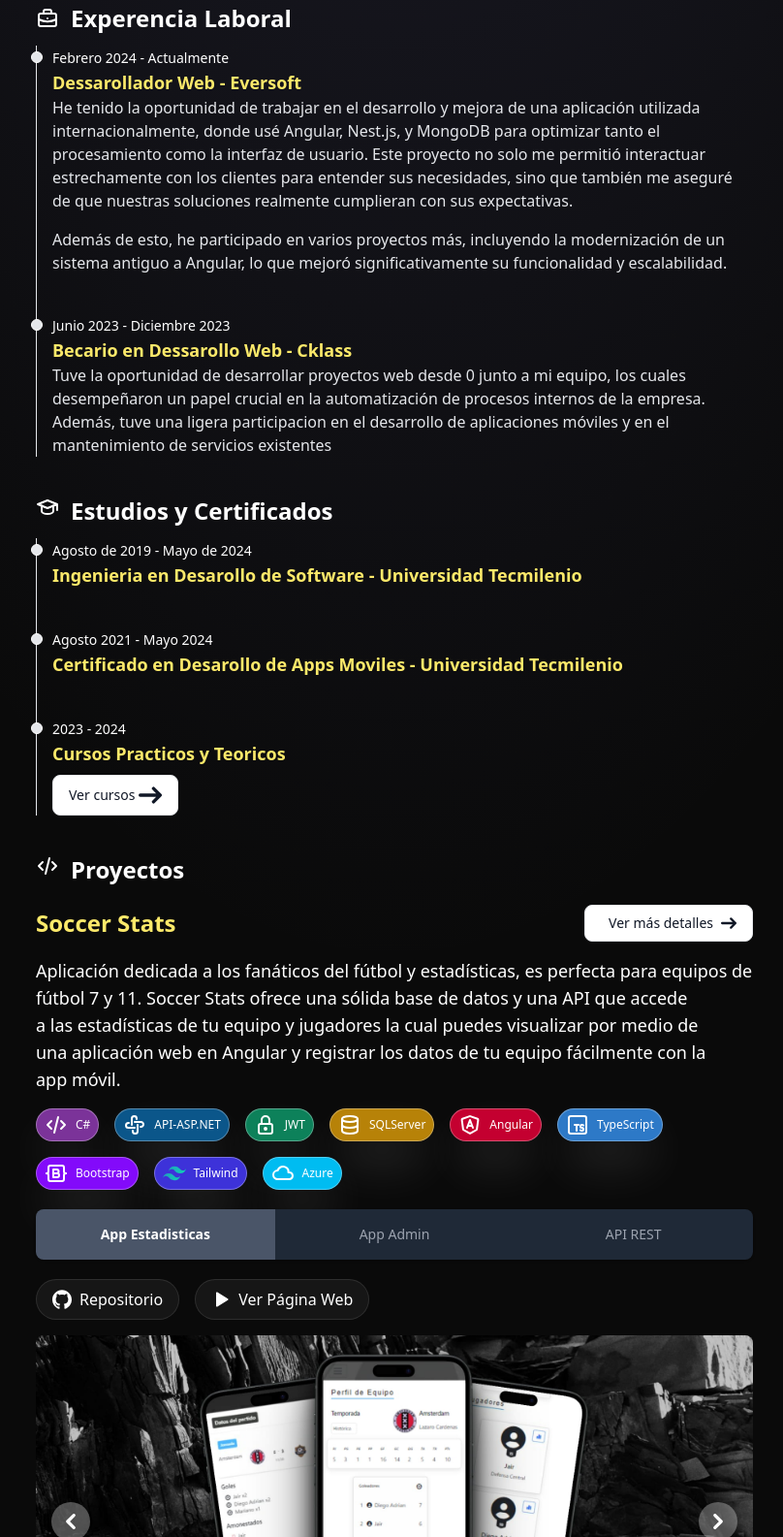
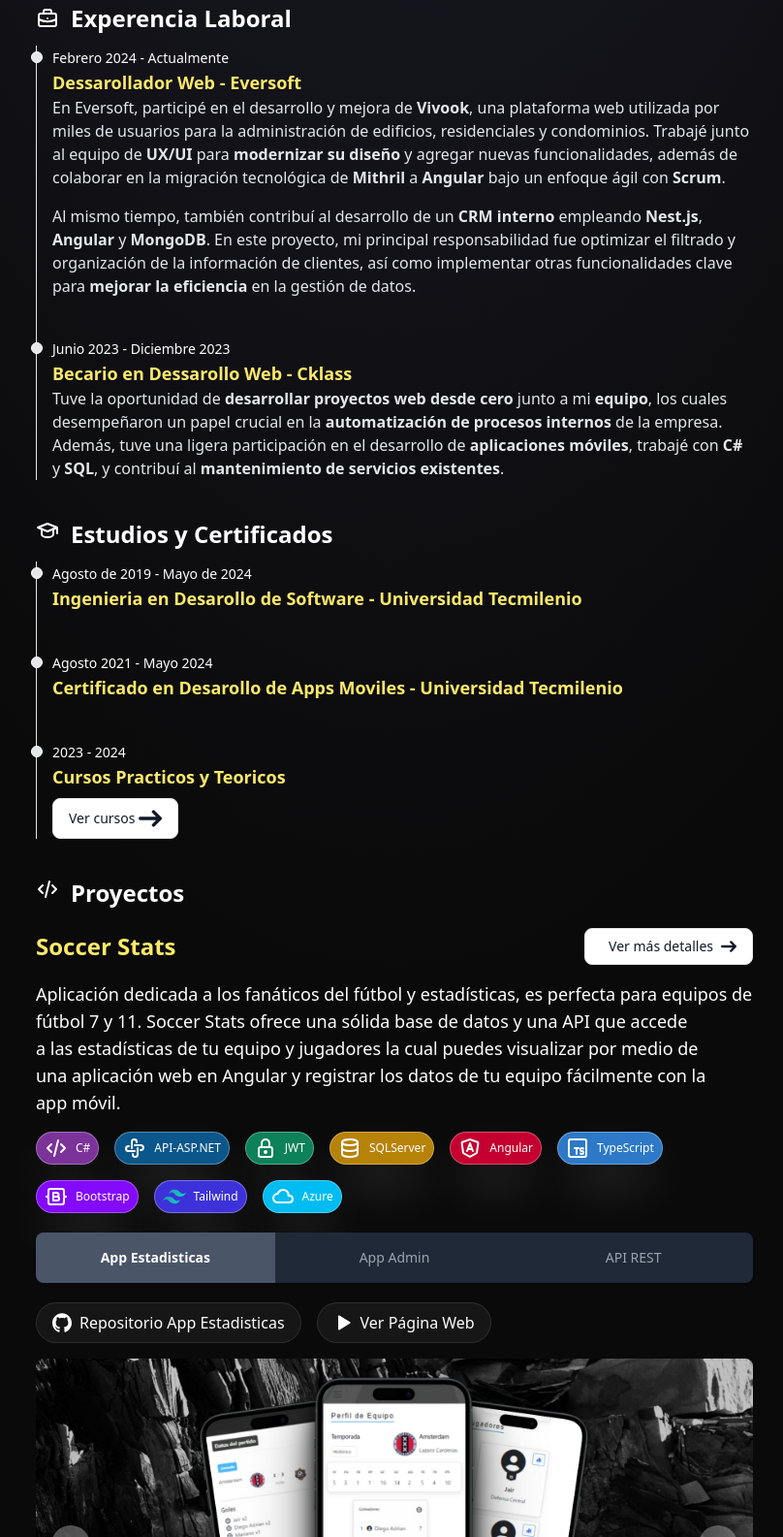
Before and after one commit to JairMora21/Mi-Portafolio-, an Astro site: page / in a window 1280 px wide. Shown: the part 1429-3014 px from the top of the page at 97% size, without its empty margins (233-1041 px from the left). Built offline with nearby package versions, Linux system fonts and the light colour scheme; Astro itself is replaced by a stand-in of ours.

Commit message:
Actualizacion de cv

```diff
--- a/src/components/AboutMe.astro
+++ b/src/components/AboutMe.astro
@@ -58,14 +58,6 @@
         <SocialPill>
           <CSharp />
           C#
-        </SocialPill>
-        <SocialPill>
-          <Java />
-          Java
-        </SocialPill>
-        <SocialPill>
-          <JavaScript />
-          JavaScript
         </SocialPill>
         <SocialPill>
           <TS />
--- a/src/components/Experience.astro
+++ b/src/components/Experience.astro
@@ -12,10 +12,10 @@
       Dessarollador Web - Eversoft
     </h3>
     <p class="mb-4 text-base font-normal text-gray-200 text-pretty">
-      He tenido la oportunidad de trabajar en el desarrollo y mejora de una aplicación utilizada internacionalmente, donde usé Angular, Nest.js, y MongoDB para optimizar tanto el procesamiento como la interfaz de usuario. Este proyecto no solo me permitió interactuar estrechamente con los clientes para entender sus necesidades, sino que también me aseguré de que nuestras soluciones realmente cumplieran con sus expectativas.
+      En Eversoft, participé en el desarrollo y mejora de <span class="font-bold">Vivook</span>, una plataforma web utilizada por miles de usuarios para la administración de edificios, residenciales y condominios. Trabajé junto al equipo de <span class="font-bold">UX/UI</span> para <span class="font-bold">modernizar su diseño</span> y agregar nuevas funcionalidades, además de colaborar en la migración tecnológica de <span class="font-bold">Mithril</span> a <span class="font-bold">Angular</span> bajo un enfoque ágil con <span class="font-bold">Scrum</span>.
     </p>
     <p class="mb-4 text-base font-normal text-gray-200 text-pretty">
-      Además de esto, he participado en varios proyectos más, incluyendo la modernización de un sistema antiguo a Angular, lo que mejoró significativamente su funcionalidad y escalabilidad.
+      Al mismo tiempo, también contribuí al desarrollo de un <span class="font-bold">CRM interno</span> empleando <span class="font-bold">Nest.js</span>, <span class="font-bold">Angular</span> y <span class="font-bold">MongoDB</span>. En este proyecto, mi principal responsabilidad fue optimizar el filtrado y organización de la información de clientes, así como implementar otras funcionalidades clave para <span class="font-bold">mejorar la eficiencia</span> en la gestión de datos.
     </p>
 
     <li class="mb-10 ms-4">
@@ -31,12 +31,14 @@
         Becario en Dessarollo Web - Cklass
       </h3>
       <p class="mb-4 text-base font-normal text-gray-200 text-pretty">
-        Tuve la oportunidad de desarrollar proyectos web desde 0 junto a mi
-        equipo, los cuales desempeñaron un papel crucial en la automatización de
-        procesos internos de la empresa. Además, tuve una ligera participacion
-        en el desarrollo de aplicaciones móviles y en el mantenimiento de
-        servicios existentes
+        Tuve la oportunidad de <span class="font-bold">desarrollar proyectos web desde cero</span> junto a mi
+        <span class="font-bold">equipo</span>, los cuales desempeñaron un papel crucial en la
+        <span class="font-bold">automatización de procesos internos</span> de la empresa. Además, tuve una ligera participación
+        en el desarrollo de <span class="font-bold">aplicaciones móviles</span>, trabajé con
+        <span class="font-bold">C#</span> y <span class="font-bold">SQL</span>, y contribuí al
+        <span class="font-bold">mantenimiento de servicios existentes</span>.
       </p>
+
     </li>
   </li>
 </ol>
--- a/src/components/Proyects.astro
+++ b/src/components/Proyects.astro
@@ -248,14 +248,14 @@
   <div id="links-api-rest" class="dynamic-links gap-4 mb-4 flex-wrap hidden">
     <SocialPill href="https://github.com/JairMora21/API_FutbolStats">
       <GithubIcon class="size-4 md:size-5" />
-      Repositorio
+      Repositorio API
     </SocialPill>
   </div>
 
   <div id="links-app-admin" class="dynamic-links gap-4 mb-4 flex-wrap hidden">
     <SocialPill href="https://github.com/JairMora21/SoccerStatsAdmin">
       <GithubIcon class="size-4 md:size-5" />
-      Repositorio
+      Repositorio App Admin
     </SocialPill>
     <SocialPill href=https://www.youtube.com/watch?v=o0zI3GxiNFw">
       <Play />
@@ -269,7 +269,7 @@
   >
     <SocialPill href="https://github.com/JairMora21/AngularFutbolStats">
       <GithubIcon class="size-4 md:size-5" />
-      Repositorio
+      Repositorio App Estadisticas
     </SocialPill>
     <SocialPill href="https://mysoccerstats.netlify.app">
       <Play />
```
